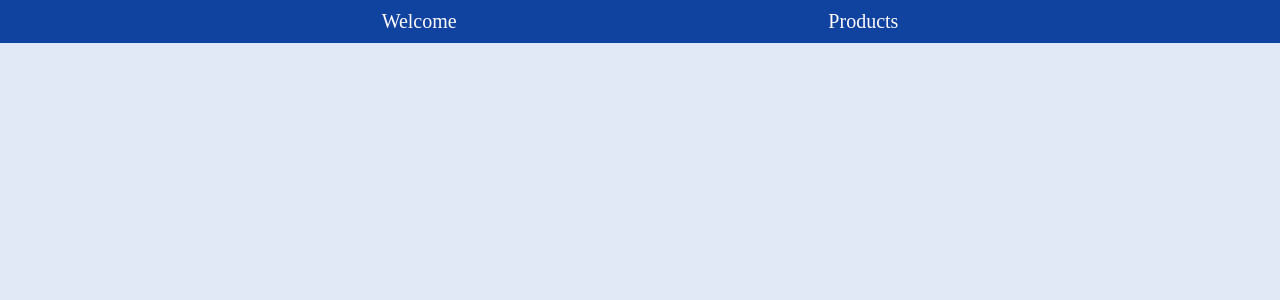
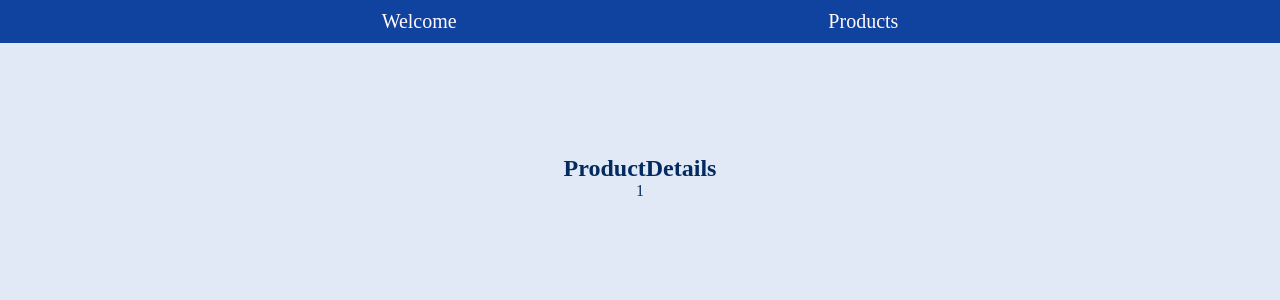
Before and after one commit to CoolShivas/React_Router_Version-5, a React (Vite) app in the folder react_router_v5/: page /product-details/1 in a window 1280 px wide. Shown: the top 300 px of the page. Built offline with nearby package versions, Linux system fonts and the light colour scheme.

Commit message:
Adding_Dynamic_Routes_using_useParams

```diff
--- a/react_router_v5/src/App.jsx
+++ b/react_router_v5/src/App.jsx
@@ -1,3 +1,4 @@
+import ProductDetails from "./pages/ProductDetails";
 import MainHeader from "./components/Header/MainHeader";
 import ProductPage from "./pages/ProductPage";
 import WelcomePage from "./pages/WelcomePage";
@@ -20,6 +21,10 @@ function App() {
         <Route path="/products">
           <ProductPage></ProductPage>
         </Route>
+        <Route path="/product-details/:productId">
+          <ProductDetails></ProductDetails>
+        </Route>
+
         {/* Ending of URL */}
       </main>
       <footer></footer>
@@ -28,3 +33,8 @@ function App() {
 }
 
 export default App;
+
+
+// // our-domain.com/welcome -> Welcome Component
+// // our-domain.com/product -> Product Component
+// // our-domain.com/product-details/:productId -> anything
--- /dev/null
+++ b/react_router_v5/src/pages/ProductDetails.jsx
@@ -0,0 +1,14 @@
+import { useParams } from "react-router-dom";
+
+const ProductDetails = () => {
+  const { productId } = useParams();
+  console.log(productId);
+  return (
+    <>
+      <h2>ProductDetails</h2>
+      <p> {productId} </p>
+    </>
+  );
+};
+
+export default ProductDetails;
```
